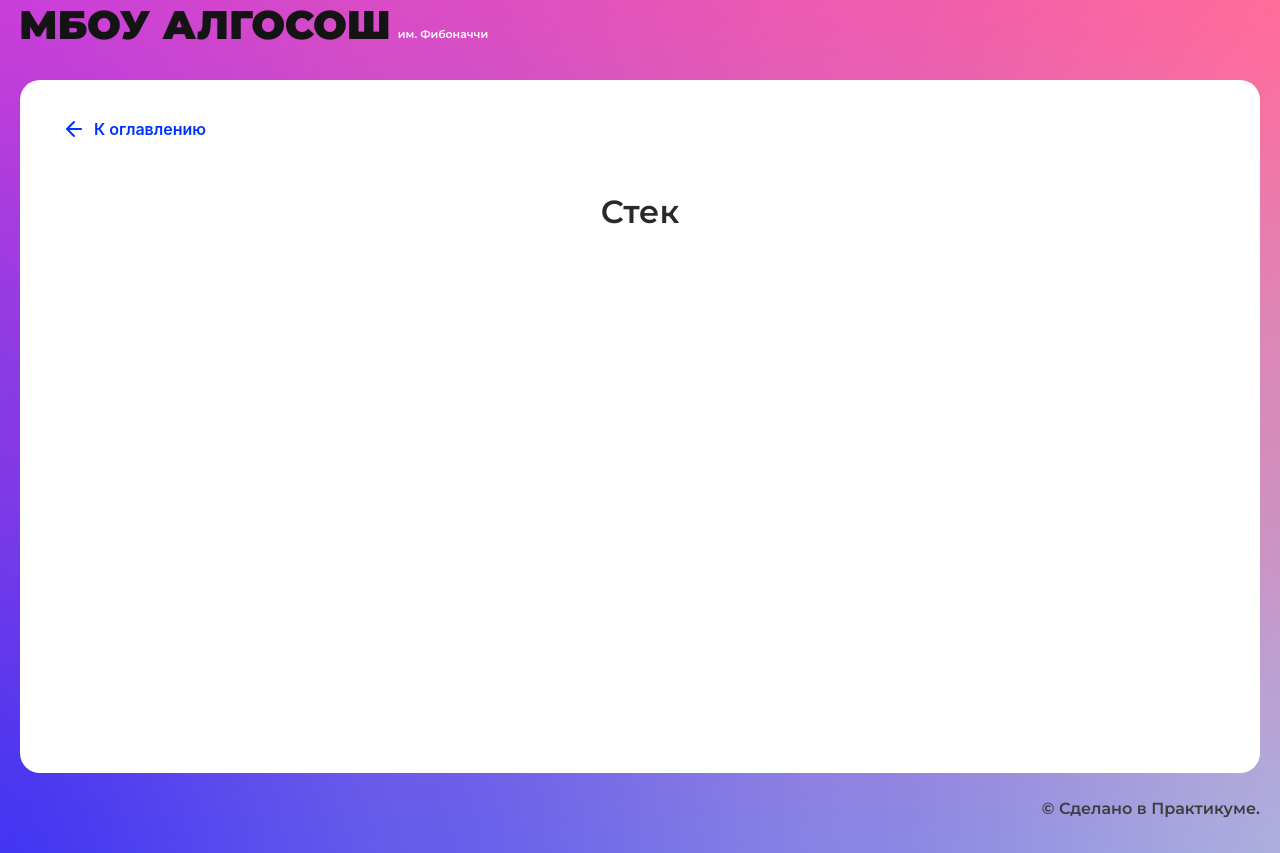
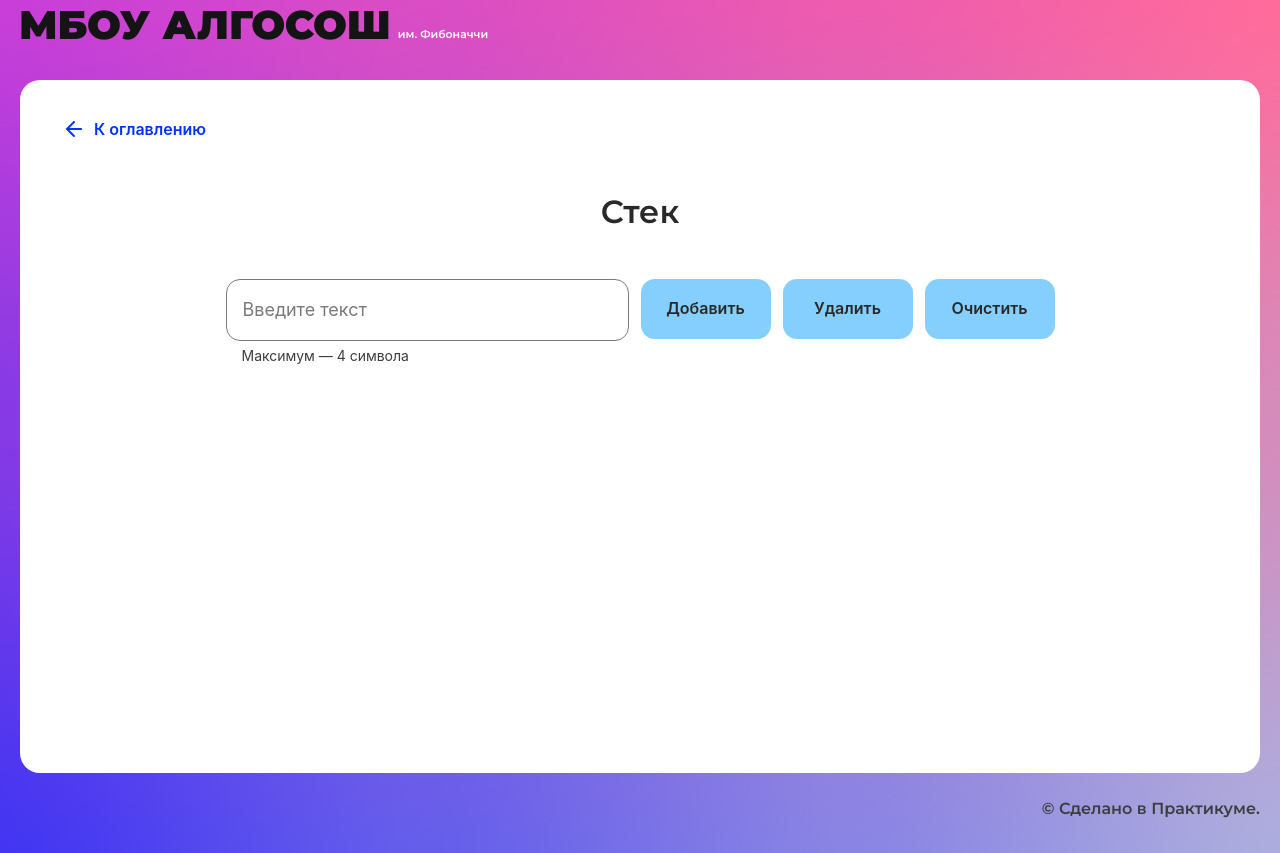
Before and after one commit to AndreiKolosov/algososh, a React (Create React App) app: page /stack in a window 1280 px wide. Built offline with nearby package versions, Linux system fonts and the light colour scheme.

Commit message:
feat: add stack solution

```diff
--- /dev/null
+++ b/src/components/stack-page/stack-page.module.css
@@ -0,0 +1,16 @@
+.controls {
+  grid-area: form;
+  display: flex;
+  gap: 0 12px;
+  max-width: 829px;
+  width: 100%;
+}
+
+.list {
+  grid-area: visual;
+  padding: 72px 0 0 0;
+  margin: 0;
+  list-style: none;
+  display: flex;
+  gap: 0 16px;
+}
--- a/src/components/stack-page/stack-page.tsx
+++ b/src/components/stack-page/stack-page.tsx
@@ -1,10 +1,64 @@
-import React from "react";
+import React, { ChangeEvent, useState } from "react";
+import styles from './stack-page.module.css';
 import { SolutionLayout } from "../ui/solution-layout/solution-layout";
+import { Input } from '../ui/input/input';
+import { Button } from '../ui/button/button';
+import { Circle } from '../ui/circle/circle';
+import { useAppDispatch, useAppSelector } from '../../services/hooks';
+import { clear } from '../../services/slices/stackSlice';
+import { ADD_TO_STACK, REMOVE_FROM_STACK } from '../../services/sagas/actions/stackActions';
 
 export const StackPage: React.FC = () => {
+const [value, setValue] = useState<string>('');
+const maxInputValueLength = 4;
+const { inProcess, stack, peak } = useAppSelector((store) => store.stack);
+const dispatch = useAppDispatch();
+
+const handleInputChange = (e: ChangeEvent<HTMLInputElement>) => {
+  setValue(e.target?.value);
+}
+
+const handleAdd = () => {
+  dispatch({ type: ADD_TO_STACK, value })
+  setValue('');
+}
+
+const handleRemove = () => {
+  dispatch({ type: REMOVE_FROM_STACK })
+  setValue('');
+}
+
+const handleClear = () => {
+  dispatch(clear());
+}
+
   return (
     <SolutionLayout title="Стек">
-
+      <div className={styles.controls}>
+        <Input
+          isLimitText
+          maxLength={maxInputValueLength}
+          value={value}
+          onChange={handleInputChange}
+          placeholder="Введите текст"
+          disabled={stack.length >= 6}
+        />
+        <Button type="button" text="Добавить" onClick={handleAdd} disabled={inProcess || stack.length >= 6} />
+        <Button type="button" text="Удалить" onClick={handleRemove} disabled={inProcess} />
+        <Button type="button" text="Очистить" onClick={handleClear} disabled={inProcess} />
+      </div>
+      <ul className={styles.list}>
+        {stack.map((item, index) => (
+          <li key={index}>
+            <Circle
+              state={item.state}
+              letter={item.value}
+              index={index}
+              head={stack.length - 1 === index && item.value === peak?.value ? 'top' : ''}
+            />
+          </li>
+        ))}
+      </ul>
     </SolutionLayout>
   );
 };
--- /dev/null
+++ b/src/services/sagas/actions/stackActions.ts
@@ -0,0 +1,2 @@
+export const ADD_TO_STACK: 'ADD_TO_STACK' = 'ADD_TO_STACK';
+export const REMOVE_FROM_STACK: 'REMOVE_FROM_STACK' = 'REMOVE_FROM_STACK';
--- a/src/services/sagas/index.ts
+++ b/src/services/sagas/index.ts
@@ -1,3 +1,4 @@
+import { ADD_TO_STACK, REMOVE_FROM_STACK } from './actions/stackActions';
 import { START_SORTING } from './actions/sortingActions';
 import { FIND_FIBONACCI } from './actions/fibonacci';
 import { all, takeEvery } from 'redux-saga/effects';
@@ -5,11 +6,14 @@ import { REVERSE_STRING } from './actions/reverseStringActions';
 import { reverseStringWorker } from './reverseStringSaga';
 import { findFibonacciWorker } from './fibonacciSaga';
 import { sortingArrayWorker } from './sortingSaga';
+import { addToStackWorker, removeFromStackWorker } from './stackSaga';
 
 export function* rootSaga() {
   yield all([
      takeEvery(REVERSE_STRING, reverseStringWorker),
      takeEvery(FIND_FIBONACCI, findFibonacciWorker),
-     takeEvery(START_SORTING, sortingArrayWorker)
+     takeEvery(START_SORTING, sortingArrayWorker),
+     takeEvery(ADD_TO_STACK, addToStackWorker),
+     takeEvery(REMOVE_FROM_STACK, removeFromStackWorker),
   ]);
 }
--- /dev/null
+++ b/src/services/sagas/sagasHelpers/stackSagaHelpers.ts
@@ -0,0 +1,3 @@
+import { RootState } from './../../../types/index';
+// Selectors________________________________________
+export const getPeak = (store: RootState) => store.stack.peak;
--- /dev/null
+++ b/src/services/sagas/stackSaga.ts
@@ -0,0 +1,20 @@
+import { put, delay } from 'redux-saga/effects';
+import { SHORT_DELAY_IN_MS } from '../../constants/delays';
+import { pop, push, setInProcess, setItemStateToChanging, setItemStateToDefault } from '../slices/stackSlice';
+import { TStackSagaParams } from './../../types/stack.types';
+
+export function* addToStackWorker(params: TStackSagaParams) {
+  yield put(setInProcess(true));
+  yield put(push(params.value));
+  yield delay(SHORT_DELAY_IN_MS);
+  yield put(setItemStateToDefault());
+  yield put(setInProcess(false));
+}
+
+export function* removeFromStackWorker() {
+  yield put(setInProcess(true));
+  yield put(setItemStateToChanging());
+  yield delay(SHORT_DELAY_IN_MS);
+  yield put(pop());
+  yield put(setInProcess(false));
+}
--- /dev/null
+++ b/src/services/slices/stackSlice.ts
@@ -0,0 +1,39 @@
+import { ElementStates } from './../../types/element-states';
+import { createSlice, PayloadAction } from '@reduxjs/toolkit';
+import { IInitialState } from '../../types/stack.types';
+
+const initialState: IInitialState = {
+  stack: [],
+  peak: null,
+  inProcess: false,
+};
+
+export const stackSlice = createSlice({
+  name: 'stack',
+  initialState,
+  reducers: {
+    push(store, action: PayloadAction<string>) {
+      store.stack.push({ value: action.payload, state: ElementStates.Changing, index: store.stack.length - 1 });
+      store.peak = { value: action.payload, state: ElementStates.Changing, index: store.stack.length - 1 };
+    },
+    pop(store) {
+      store.stack.pop();
+      if (store.stack.length) store.peak = store.stack[store.stack.length - 1];
+      if (!store.stack.length) store.peak = null;
+    },
+    clear(store) {
+      store.stack = [];
+    },
+    setInProcess(store, action: PayloadAction<boolean>) {
+      store.inProcess = action.payload;
+    },
+    setItemStateToDefault(store) {
+      store.stack[store.stack.length - 1].state = ElementStates.Default;
+    },
+    setItemStateToChanging(store) {
+      store.stack[store.stack.length - 1].state = ElementStates.Changing;
+    }
+  },
+});
+
+export const { push, pop, clear, setInProcess, setItemStateToDefault, setItemStateToChanging } = stackSlice.actions;
--- a/src/services/store/reducer.ts
+++ b/src/services/store/reducer.ts
@@ -1,3 +1,4 @@
+import { stackSlice } from './../slices/stackSlice';
 import { sortingSlice } from './../slices/sortingSlice';
 import { combineReducers } from 'redux';
 import { fibonacciSlice } from '../slices/fibonacciSlice';
@@ -7,4 +8,5 @@ export const rootReducer = combineReducers({
   string: reverseStringSlice.reducer,
   fibonacci: fibonacciSlice.reducer,
   sorting: sortingSlice.reducer,
+  stack: stackSlice.reducer,
 });
```
Also changed, not shown: src/types/stack.types.ts (added, +15 -0 lines).
